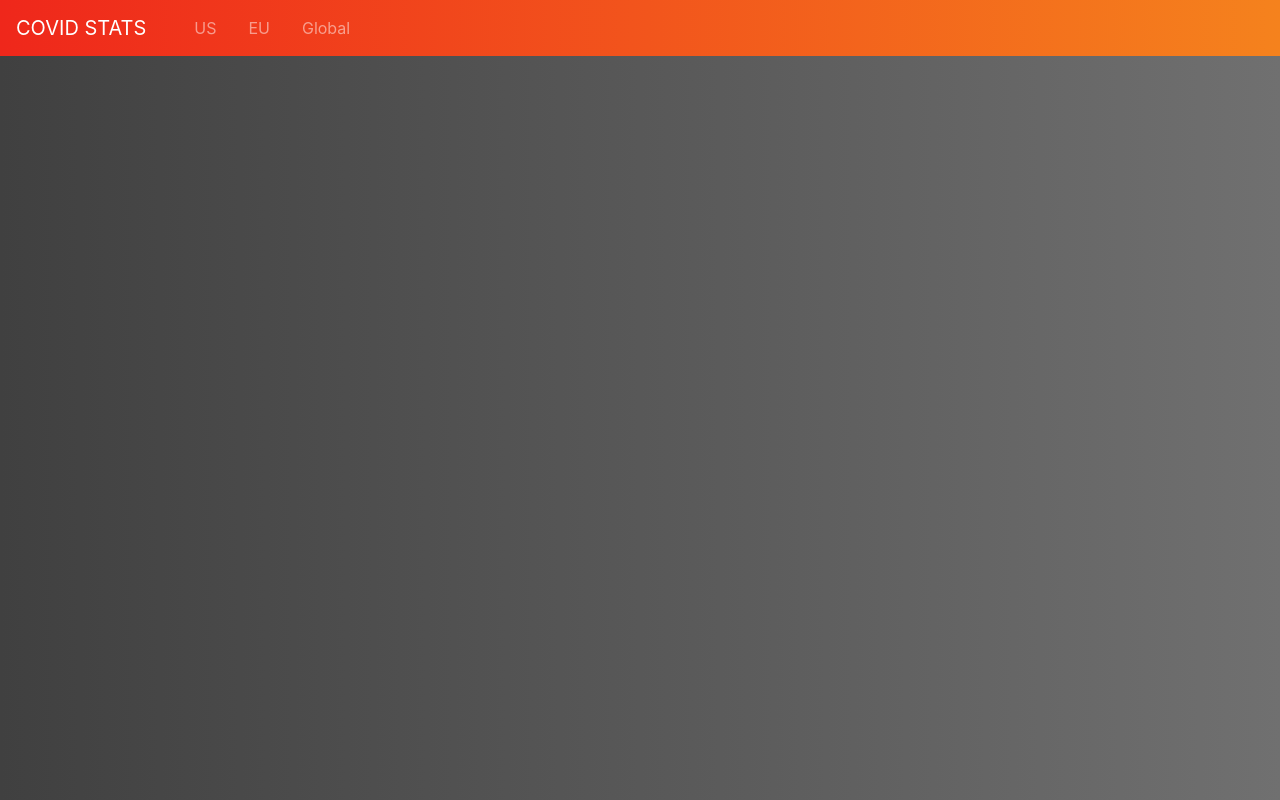
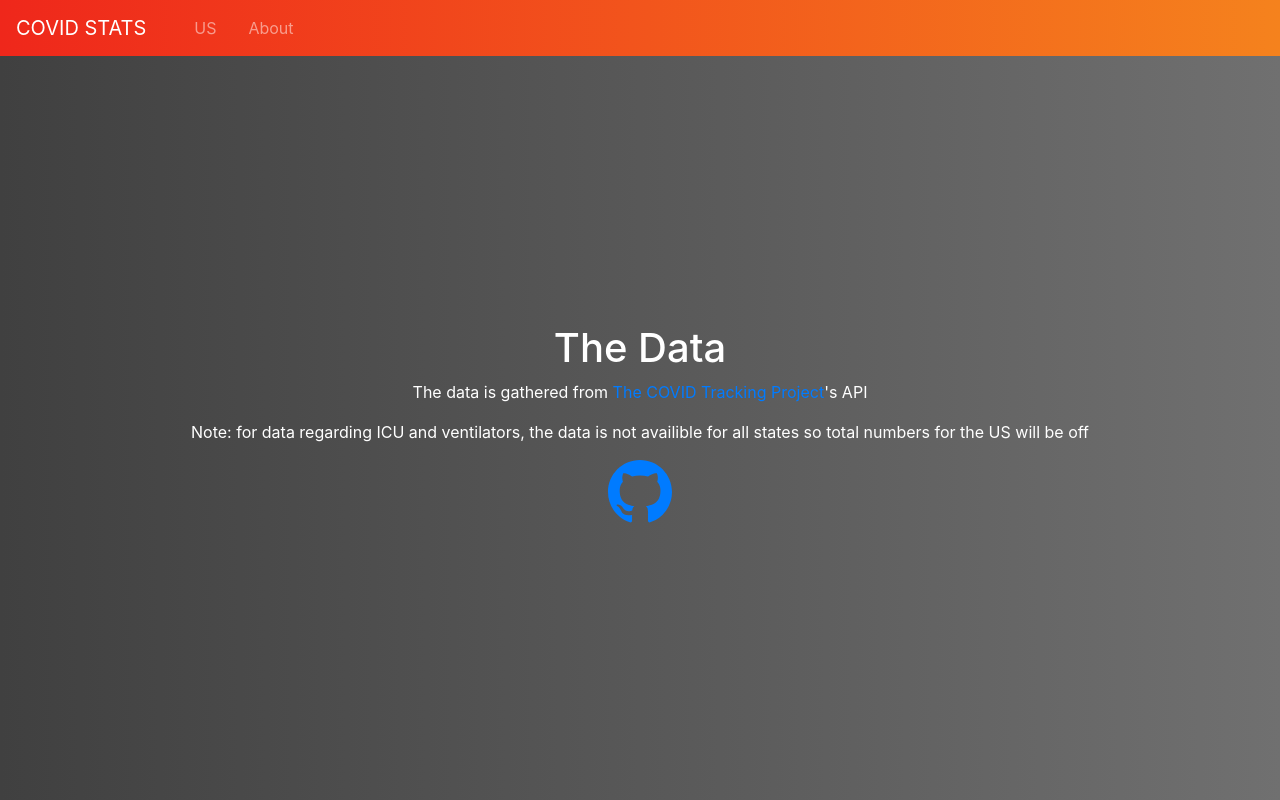
Before and after one commit to CamnKim/covid-stats, a React (Create React App) app: page /About in a window 1280 px wide. Built offline with nearby package versions, Linux system fonts and the light colour scheme.

Commit message:
finished

```diff
--- a/src/App.js
+++ b/src/App.js
@@ -4,8 +4,7 @@
 import Navigation from "./components/Nav"
 import Home from "./views/Home"
 import US from "./views/US"
-import EU from "./views/EU"
-import Global from "./views/Global"
+import About from './views/About'
 
 function App() {
     return (
@@ -14,8 +13,7 @@
             <Switch>
                 <Route path="/" exact component={Home} />
                 <Route path="/US" component={US} />
-                <Route path="/EU" component={EU} />
-                <Route path="/Global" component={Global} />
+                <Route path="/About" component={About} />
             </Switch>
         </Router>
     )
--- a/src/components/Dashboard.js
+++ b/src/components/Dashboard.js
@@ -6,9 +6,14 @@
 
 function Dashboard({ mapData, leftData, lineData }) {
     const [mapMode, setMapMode] = useState("positive")
+    const [lineMode, setLineMode] = useState("positive")
 
-    const handeClick = event => {
+    const handeMapClick = event => {
         setMapMode(event.target.name)
+    }
+
+    const handeLineClick = event => {
+        setLineMode(event.target.name)
     }
 
     const changeMap = () => {
@@ -23,6 +28,44 @@
             return [icu, "Currently in ICU"]
         }
     }
+
+    const changeLine = () => {
+        const { positive, dead, ventilator, icu } = lineData
+        if (lineMode === "positive") {
+            return {
+                label: "Positive",
+                data: positive,
+                fill: false,
+                backgroundColor: "rgb(239, 39, 27)",
+                borderColor: "rgba(239, 39, 27, 0.2)",
+            }
+        } else if (lineMode === "dead") {
+            return {
+                label: "Dead",
+                data: dead,
+                fill: false,
+                backgroundColor: "rgb(64, 64, 64)",
+                borderColor: "rgba(64, 64, 64, 0.2)",
+            }
+        } else if (lineMode === "ventilator") {
+            return {
+                label: "Ventilator",
+                data: ventilator,
+                fill: false,
+                backgroundColor: "rgb(51, 51, 255)",
+                borderColor: "rgba(51, 51, 255, 0.2)",
+            }
+        } else if (lineMode === "icu") {
+            return {
+                label: "ICU",
+                data: icu,
+                fill: false,
+                backgroundColor: "rgb(255, 255, 0)",
+                borderColor: "rgba(255, 255, 0, 0.2)",
+            }
+        }
+    }
+
     return (
         <Container fluid className="parent">
             <Row>
@@ -45,9 +88,33 @@
                                 <div className="rightContent">
                                     <div className="sectionHeader">
                                         <p>US Statistics Over Time</p>
+                                        <button
+                                            className="data-btn"
+                                            onClick={handeLineClick}
+                                            name="positive">
+                                            Positive
+                                        </button>
+                                        <button
+                                            className="data-btn"
+                                            onClick={handeLineClick}
+                                            name="dead">
+                                            Dead
+                                        </button>
+                                        <button
+                                            className="data-btn"
+                                            onClick={handeLineClick}
+                                            name="ventilator">
+                                            Ventilator
+                                        </button>
+                                        <button
+                                            className="data-btn"
+                                            onClick={handeLineClick}
+                                            name="icu">
+                                            ICU
+                                        </button>
                                     </div>
                                     <div className="lineParent">
-                                        <Linechart lineData={lineData} />
+                                        <Linechart lineData={changeLine()} date={lineData.date} />
                                     </div>
                                 </div>
                             </Col>
@@ -59,25 +126,25 @@
                                         <p>US State Statistics</p>
                                         <button
                                             className="data-btn"
-                                            onClick={handeClick}
+                                            onClick={handeMapClick}
                                             name="positive">
                                             Positive
                                         </button>
                                         <button
                                             className="data-btn"
-                                            onClick={handeClick}
+                                            onClick={handeMapClick}
                                             name="dead">
                                             Dead
                                         </button>
                                         <button
                                             className="data-btn"
-                                            onClick={handeClick}
+                                            onClick={handeMapClick}
                                             name="ventilator">
                                             Ventilator
                                         </button>
                                         <button
                                             className="data-btn"
-                                            onClick={handeClick}
+                                            onClick={handeMapClick}
                                             name="icu">
                                             ICU
                                         </button>
--- a/src/components/Linechart.js
+++ b/src/components/Linechart.js
@@ -1,18 +1,10 @@
 import { Line } from "react-chartjs-2"
 
-function Linechart({ lineData }) {
+function Linechart({ lineData, date}) {
     console.log(lineData.positive)
     const data = {
-        labels: lineData.date.reverse(),
-        datasets: [
-            {
-                label: "US Historical Data",
-                data: lineData.positive.reverse(),
-                fill: false,
-                backgroundColor: "rgb(255, 99, 132)",
-                borderColor: "rgba(255, 99, 132, 0.2)",
-            },
-        ],
+        labels: date,
+        datasets: [lineData],
     }
 
     const options = {
--- a/src/components/Nav.js
+++ b/src/components/Nav.js
@@ -11,11 +11,8 @@
                     <Nav.Link href="/US" className="ml-3">
                         US
                     </Nav.Link>
-                    <Nav.Link href="/EU" className="ml-3">
-                        EU
-                    </Nav.Link>
-                    <Nav.Link href="/Global" className="ml-3">
-                        Global
+                    <Nav.Link href="/About" className="ml-3">
+                        About
                     </Nav.Link>
                 </Nav>
             </Navbar.Collapse>
--- a/src/custom.scss
+++ b/src/custom.scss
@@ -153,7 +153,7 @@
     border-radius: 0px 0px 15px 15px;
 }
 
-.LineParent {
+.lineParent {
     height: 85%;
     width: 100%;
 }
@@ -176,5 +176,14 @@
     }
 }
 
+.about {
+    height: 100%;
+    display: flex;
+    justify-content: center;
+    align-items: center;
+    flex-direction: column;
+    color: white;
+}
+
 // import bootstrap scss at the bottom
 @import "~bootstrap/scss/bootstrap.scss";
--- /dev/null
+++ b/src/views/About.js
@@ -0,0 +1,16 @@
+import React from 'react'
+
+function About() {
+    return (
+        <div className='about'>
+            <h1>The Data</h1>
+            <p>The data is gathered from <a href='https://covidtracking.com/'>The COVID Tracking Project</a>'s API</p>
+            <p>Note: for data regarding ICU and ventilators, the data is not availible for all states so total numbers for the US will be off</p>
+            <h1><a href='https://github.com/CamnKim/covid-stats-dashboard'><svg xmlns="http://www.w3.org/2000/svg" width="64" height="64" fill="currentColor" class="bi bi-github" viewBox="0 0 16 16">
+  <path d="M8 0C3.58 0 0 3.58 0 8c0 3.54 2.29 6.53 5.47 7.59.4.07.55-.17.55-.38 0-.19-.01-.82-.01-1.49-2.01.37-2.53-.49-2.69-.94-.09-.23-.48-.94-.82-1.13-.28-.15-.68-.52-.01-.53.63-.01 1.08.58 1.23.82.72 1.21 1.87.87 2.33.66.07-.52.28-.87.51-1.07-1.78-.2-3.64-.89-3.64-3.95 0-.87.31-1.59.82-2.15-.08-.2-.36-1.02.08-2.12 0 0 .67-.21 2.2.82.64-.18 1.32-.27 2-.27.68 0 1.36.09 2 .27 1.53-1.04 2.2-.82 2.2-.82.44 1.1.16 1.92.08 2.12.51.56.82 1.27.82 2.15 0 3.07-1.87 3.75-3.65 3.95.29.25.54.73.54 1.48 0 1.07-.01 1.93-.01 2.2 0 .21.15.46.55.38A8.012 8.012 0 0 0 16 8c0-4.42-3.58-8-8-8z"/>
+</svg></a></h1>
+        </div>
+    )
+}
+
+export default About
--- a/src/views/EU.js
+++ /dev/null
@@ -1,7 +0,0 @@
-import React from "react"
-
-function EU() {
-    return <h1>EU</h1>
-}
-
-export default EU
--- a/src/views/Global.js
+++ /dev/null
@@ -1,7 +0,0 @@
-import React from "react"
-
-function Global() {
-    return <h1>Global</h1>
-}
-
-export default Global
--- a/src/views/US.js
+++ b/src/views/US.js
@@ -83,27 +83,27 @@
                     6
                 )}/${dateString.substring(6)}/${dateString.substring(0, 4)}`
                 return parsedDate
-            }),
+            }).reverse(),
 
             positive: histDataJson.map(element => {
                 const { positive } = element
                 return positive
-            }),
+            }).reverse(),
 
             dead: histDataJson.map(element => {
                 const { death } = element
                 return death
-            }),
+            }).reverse(),
 
             ventilator: histDataJson.map(element => {
                 const { onVentilatorCurrently } = element
                 return onVentilatorCurrently
-            }),
+            }).reverse(),
 
             icu: histDataJson.map(element => {
                 const { inIcuCurrently } = element
                 return inIcuCurrently
-            }),
+            }).reverse(),
         })
 
         setLoading(false)
```
Also changed, not shown: package.json (+8 -1 lines), 2 other files (tests, documents, lock files or other folders).
